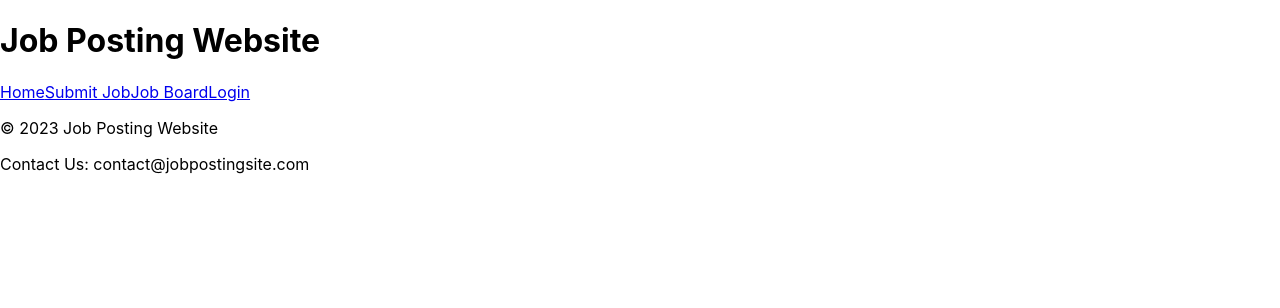
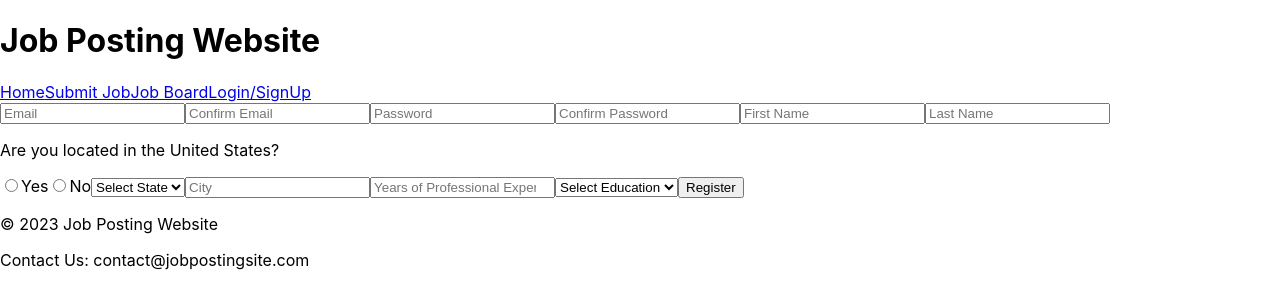
Before and after one commit to CSnowden1/TheFrontEndCircle, a React (Create React App) app in the folder frontend-circle/: page /register in a window 1280 px wide. Shown: the top 308 px of the page. Built offline with nearby package versions, Linux system fonts and the light colour scheme.

Commit message:
added register form

```diff
--- a/frontend-circle/src/App.js
+++ b/frontend-circle/src/App.js
@@ -7,6 +7,8 @@ import JobSubmissionPage from './pages/JobSubmissionPage';
 import JobBoardPage from './pages/JobBoardPage';
 import Navigation from './components/nav';
 import LoginForm from './components/LoginForm';
+import RegisterForm from './components/RegisterForm';
+
 
 
 
@@ -43,8 +45,7 @@ function App() {
           </ProtectedRoute>
           } />
           <Route path='/login' element={<LoginForm />} />
-          {/* Consider adding a route for the LoginForm */}
-        </Routes>
+          <Route path="/register" element={<RegisterForm />} />        </Routes>
         <Footer />
       </Router>
     </UserContext.Provider>
--- a/frontend-circle/src/components/LoginForm.js
+++ b/frontend-circle/src/components/LoginForm.js
@@ -1,7 +1,7 @@
 import React, { useState } from 'react';
 import { auth } from '../firebase-config';
 import { signInWithEmailAndPassword } from 'firebase/auth';
-
+import { Link } from 'react-router-dom';
 
 function LoginForm() {
   const [email, setEmail] = useState('');
@@ -25,6 +25,9 @@ function LoginForm() {
         <input type="password" value={password} onChange={(e) => setPassword(e.target.value)} placeholder="Password" />
         <button type="submit">Login</button>
       </form>
+      <p>
+        Don't have an account? <Link to="/register">Register here</Link>
+      </p>
     </div>
   );
 }
--- /dev/null
+++ b/frontend-circle/src/components/RegisterForm.js
@@ -0,0 +1,116 @@
+import React, { useState } from 'react';
+import { auth } from '../firebase-config';
+import { createUserWithEmailAndPassword } from 'firebase/auth';
+
+
+
+const states = ["Alabama", "Alaska", /* ... all other states ... */];
+
+
+
+function RegisterForm() {
+  const [formData, setFormData] = useState({
+    email: '', confirmEmail: '', password: '', confirmPassword: '',
+    firstName: '', lastName: '', city: '', state: '',
+    experience: '', education: ''
+  });
+
+  const [isInUS, setIsInUS] = useState('');
+
+  const handleUSChange = (event) => {
+    setIsInUS(event.target.value);
+  };
+
+  const { email, confirmEmail, password, confirmPassword, firstName, lastName, city, state, experience, education } = formData;
+
+  const handleChange = (e) => {
+    setFormData({ ...formData, [e.target.name]: e.target.value });
+  };
+
+  const register = async (e) => {
+    e.preventDefault();
+
+    if (email !== confirmEmail) {
+      return alert("Emails do not match!");
+    }
+
+    if (password !== confirmPassword) {
+      return alert("Passwords do not match!");
+    }
+
+    if (state !== "United States") {
+      return alert("Registration is only allowed for users in the United States.");
+    }
+
+    if (parseInt(experience) > 2) {
+      return alert("Only users with less than 2 years of experience are allowed.");
+    }
+
+    if (education === "degree") {
+      return alert("Registration is only for self-taught developers or bootcamp graduates.");
+    }
+
+    if (isInUS !== 'yes') {
+        return alert("Registration is only allowed for users in the United States.");
+      }
+
+    try {
+      await createUserWithEmailAndPassword(auth, email, password);
+      console.log("Registered successfully!");
+      // Redirect to login page or dashboard after registration
+    } catch (error) {
+      console.error("Error during registration: ", error);
+    }
+  };
+
+  return (
+    <div>
+      <form onSubmit={register}>
+        <input type="email" name="email" value={email} onChange={handleChange} placeholder="Email" />
+        <input type="email" name="confirmEmail" value={confirmEmail} onChange={handleChange} placeholder="Confirm Email" />
+        <input type="password" name="password" value={password} onChange={handleChange} placeholder="Password" />
+        <input type="password" name="confirmPassword" value={confirmPassword} onChange={handleChange} placeholder="Confirm Password" />
+        <input type="text" name="firstName" value={firstName} onChange={handleChange} placeholder="First Name" />
+        <input type="text" name="lastName" value={lastName} onChange={handleChange} placeholder="Last Name" />
+        <p>Are you located in the United States?</p>
+        <label>
+          <input
+            type="radio"
+            name="isInUS"
+            value="yes"
+            checked={isInUS === 'yes'}
+            onChange={handleUSChange}
+          />
+          Yes
+        </label>
+        <label>
+          <input
+            type="radio"
+            name="isInUS"
+            value="no"
+            checked={isInUS === 'no'}
+            onChange={handleUSChange}
+          />
+          No
+        </label>
+        <select name="state" value={formData.state} onChange={handleChange}>
+          <option value="">Select State</option>
+          {states.map((state) => (
+            <option key={state} value={state}>{state}</option>
+          ))}
+        </select>
+        <input type="text" name="city" value={city} onChange={handleChange} placeholder="City" />
+        <input type="number" name="experience" value={experience} onChange={handleChange} placeholder="Years of Professional Experience" />
+        <select name="education" value={education} onChange={handleChange}>
+          <option value="">Select Education</option>
+          <option value="degree">Degree</option>
+          <option value="bootcamp">Bootcamp</option>
+          <option value="self-taught">Self-Taught</option>
+        </select>
+        <button type="submit">Register</button>
+      </form>
+    </div>
+  );
+}
+
+export default RegisterForm;
--- a/frontend-circle/src/components/nav.js
+++ b/frontend-circle/src/components/nav.js
@@ -7,7 +7,7 @@ function Navigation() {
       <Link to="/">Home</Link>
       <Link to="/submit-job">Submit Job</Link>
       <Link to="/job-board">Job Board</Link>
-      <Link to="/login">Login</Link>
+      <Link to="/login">Login/SignUp</Link>
     </nav>
   );
 }
```
